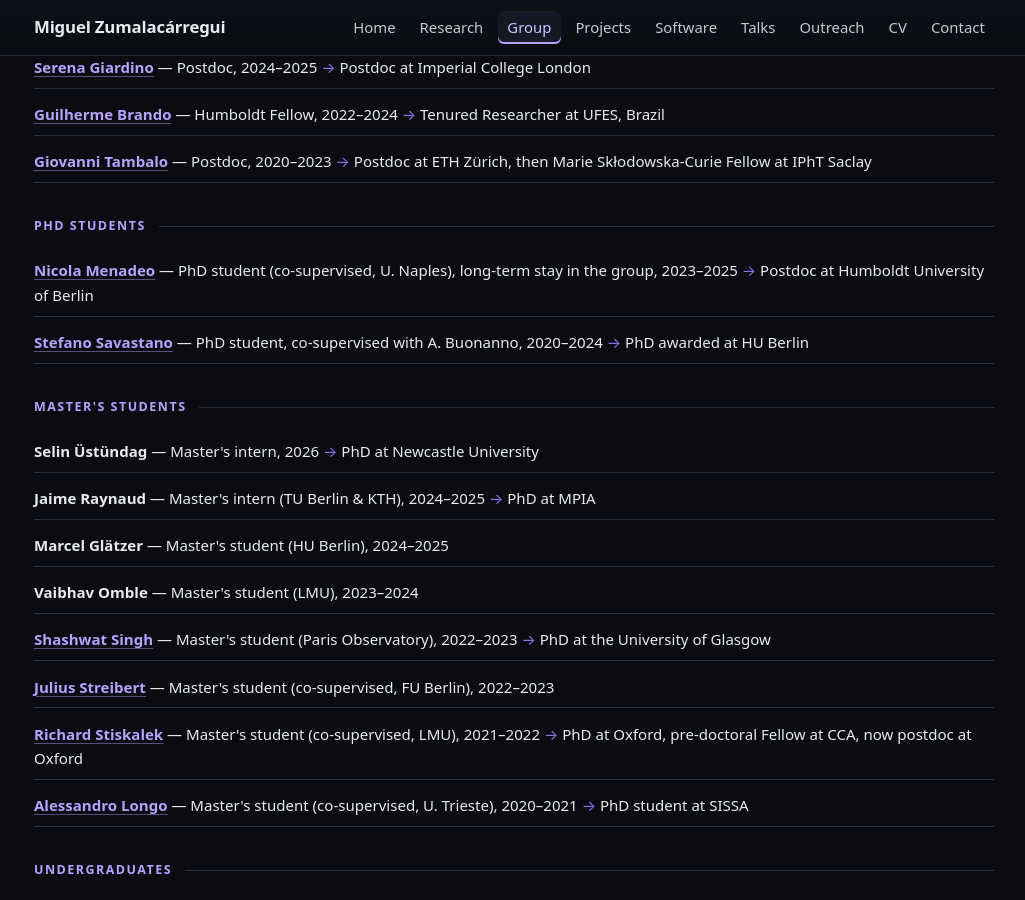
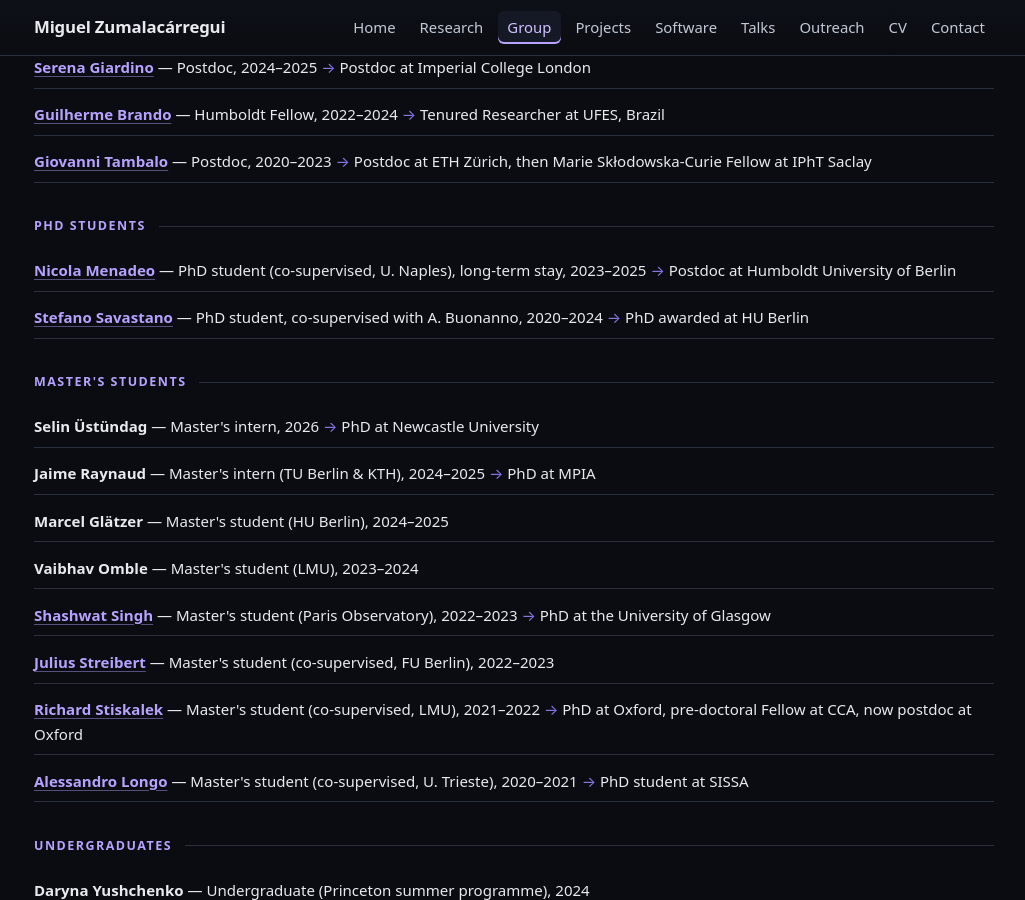
Before and after one commit to miguelzuma/miguelzuma.github.io, a Jekyll site: the page built from group.html, in a window 1280 px wide and 900 px high, scrolled down 1835 px. Shown: the whole window, without its empty margins (126-1151 px from the left). Built offline with Jekyll 4.4.1, drawn with Linux system fonts in a browser that asks for light colours.

Commit message:
Menadeo: "long-term stay in the group" -> "long-term stay"
Co-Authored-By: Claude Opus 5 (1M context) <noreply@anthropic.com>
Claude-Session: https://claude.ai/code/session_01E2ZbXszK9qt9svKVxU5Yrt

```diff
--- a/_data/people.yml
+++ b/_data/people.yml
@@ -151,7 +151,7 @@ alumni:
     url: "https://inspirehep.net/authors/2661950"
     stage: phd
     end: 2025
-    role: "PhD student (co-supervised, U. Naples), long-term stay in the group"
+    role: "PhD student (co-supervised, U. Naples), long-term stay"
     years: "2023–2025"
     next: "Postdoc at Humboldt University of Berlin"
 
```
